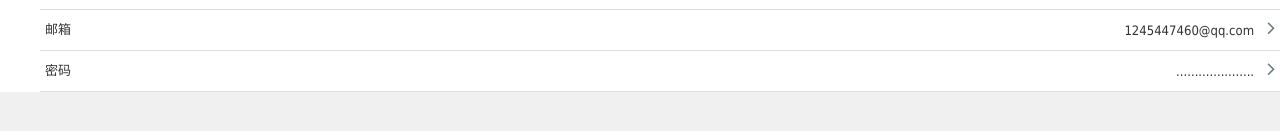
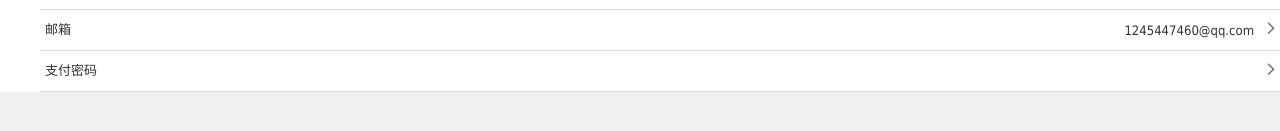
Before and after one commit to techdorm/gyzx, a website: page myinfo.html in a window 1280 px wide. Shown: the part 409-540 px from the top of the page. Drawn offline with Linux system fonts and the light colour scheme.

Commit message:
我的信息更新

```diff
--- a/myinfo.html
+++ b/myinfo.html
@@ -202,10 +202,10 @@
                  <i class="enter fa fa-angle-right"></i>
                  </div>
             </div>
-            <div  class="item key">
-                <span>密码</span>
+            <div class="item key">
+                <span>支付密码</span>
                  <div class="pull-right vertical">
-                 <span id="key">.....................</span>
+                 <span id="key"></span>
                  <i class="enter fa fa-angle-right"></i>
                  </div>
             </div>
```
